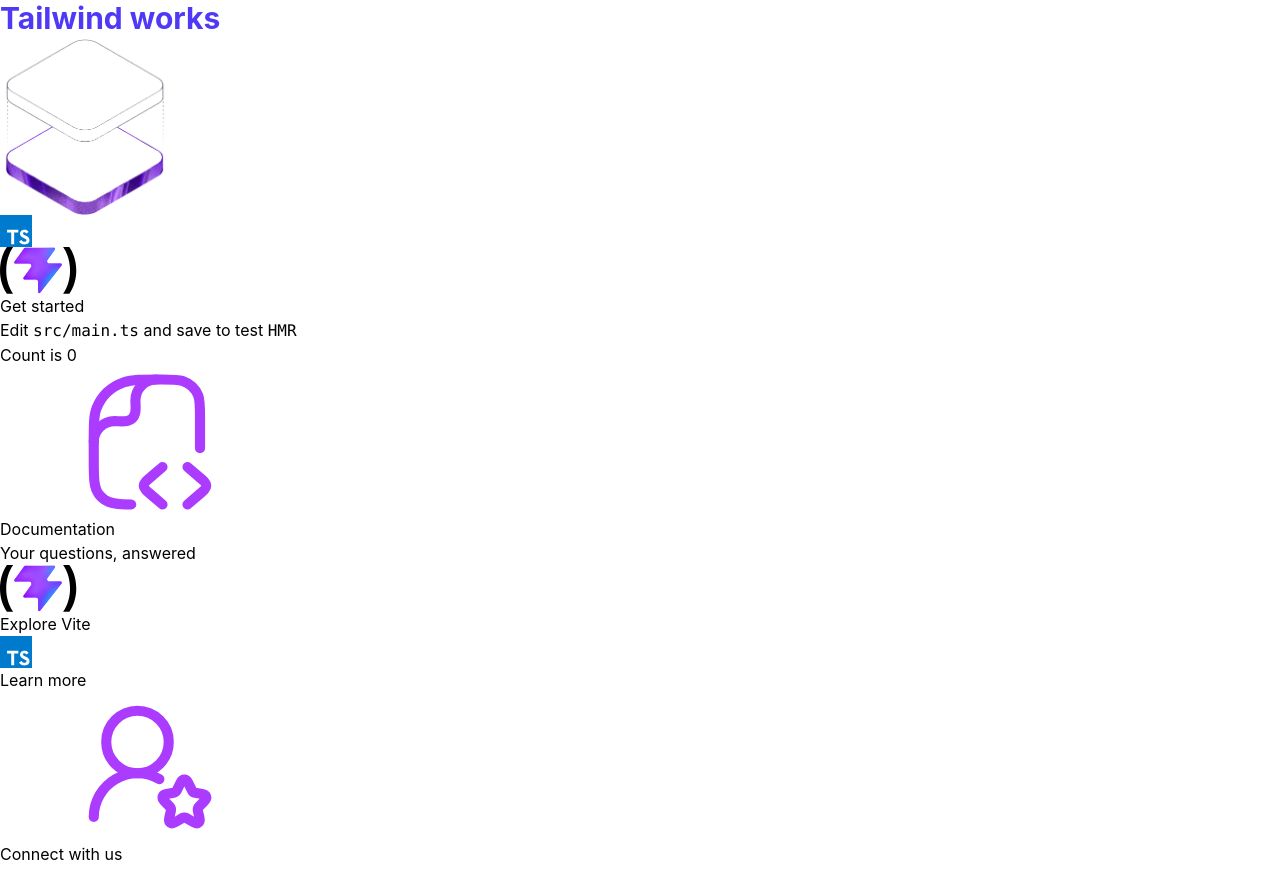
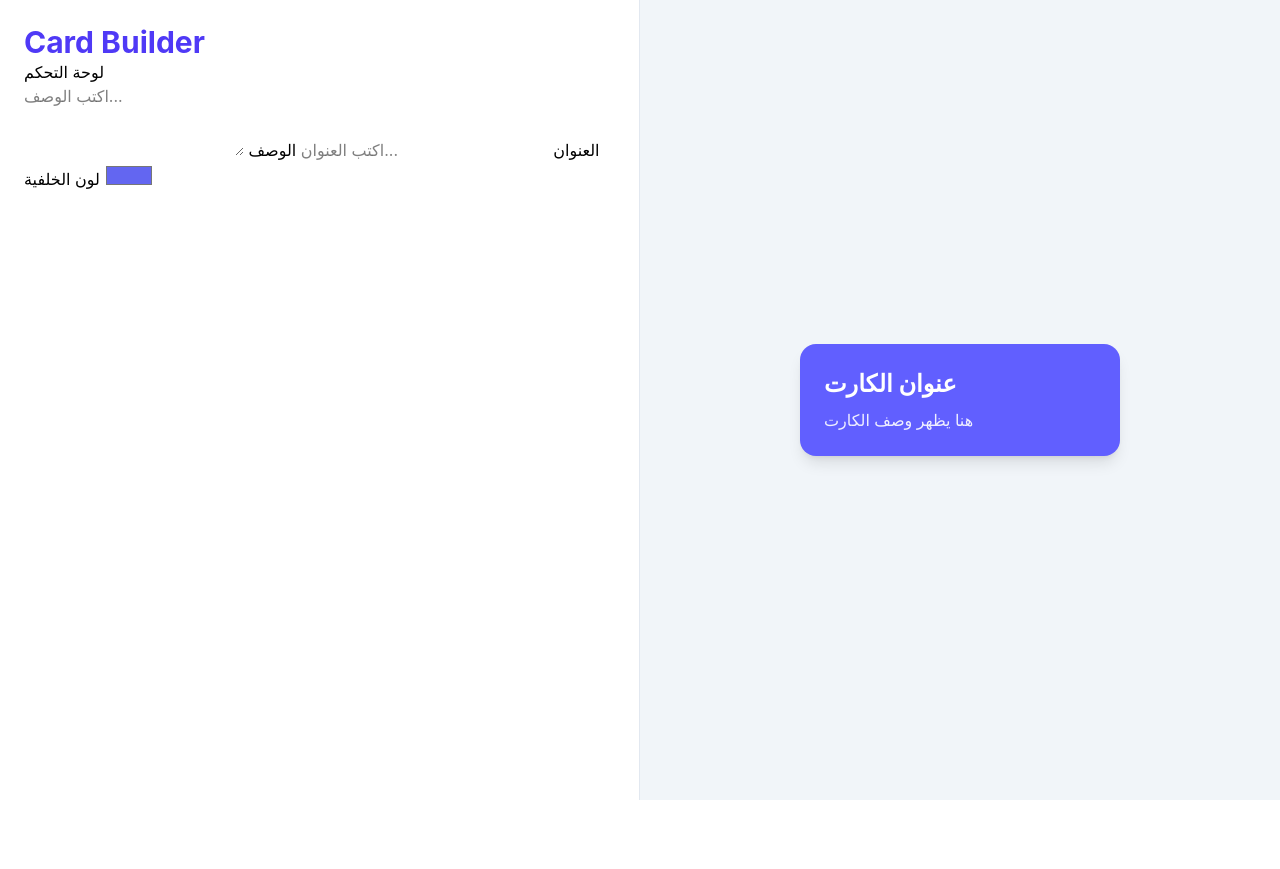
Before and after one commit to Hussein7Zidan/card-builder, a website built with Vite: page index.html in a window 1280 px wide. Shown: the top 869 px of the page. After the commit the page ends 800 px from the top, so only its background shows below. Built offline with nearby package versions, Linux system fonts and the light colour scheme.

Commit message:
Port card editor to TypeScript

```diff
--- a/index.html
+++ b/index.html
@@ -9,8 +9,27 @@
 </head>
 
 <body>
-  <h1 class="text-3xl font-bold text-indigo-600"> Tailwind works</h1>
-  <div id="app"></div>
+  <div class="flex h-screen">
+
+      <aside class="w-1/2 p-6 overflow-y-auto bg-white border-r border-slate-200">
+        <h1 class="text-3xl font-bold text-indigo-600  transition hover:shadow-xl hover:-translate-y-1">Card Builder</h1>
+        <h2>لوحة التحكم</h2>
+        <label for="title-input">العنوان</label>
+        <input class="focus:outline-none focus:ring-2 focus:ring-indigo-500 focus:border-indigo-500" type="text" id="title-input" placeholder="اكتب العنوان..." />
+        <label for="desc-input">الوصف</label>
+        <textarea class="focus:outline-none focus:ring-2 focus:ring-indigo-500 focus:border-indigo-500" id="desc-input" rows="3" placeholder="اكتب الوصف..."></textarea>
+        <label for="bg-color">لون الخلفية</label>
+        <input class="focus:outline-none focus:ring-2 focus:ring-indigo-500 focus:border-indigo-500" type="color" id="bg-color" value="#6366f1" />
+      </aside>
+
+      <main class="w-1/2 flex items-center justify-center bg-slate-100">
+        <div class="card bg-indigo-500 text-white p-6 rounded-2xl shadow-lg w-80" id="card">
+          <h2 class="text-2xl font-bold mb-2" id="card-title">عنوان الكارت</h2>
+          <p class="opacity-90" id="card-desc">هنا يظهر وصف الكارت</p>
+        </div>
+      </main>
+
+    </div>
   <script type="module" src="/src/main.ts"></script>
 </body>
 
--- a/src/main.ts
+++ b/src/main.ts
@@ -1,60 +1,17 @@
-import './style.css'
-import heroImg from './assets/hero.png'
-import typescriptLogo from './assets/typescript.svg'
-import viteLogo from './assets/vite.svg'
-import { setupCounter } from './counter.ts'
+import "./style.css";
+const titleInput = document.getElementById ("title-input") as HTMLInputElement;
+const cardTitle = document.getElementById ("card-title") as HTMLElement;
+const descInput = document.getElementById("desc-input") as HTMLTextAreaElement;
+const colorInput = document.getElementById("bg-color") as HTMLInputElement;
+const card = document.getElementById("card") as HTMLElement;
+const cardDesc = document.getElementById("card-desc") as HTMLElement;
 
-document.querySelector<HTMLDivElement>('#app')!.innerHTML = `
-<section id="center">
-  <div class="hero">
-    <img src="${heroImg}" class="base" width="170" height="179">
-    <img src="${typescriptLogo}" class="framework" alt="TypeScript logo"/>
-    <img src="${viteLogo}" class="vite" alt="Vite logo" />
-  </div>
-  <div>
-    <h1>Get started</h1>
-    <p>Edit <code>src/main.ts</code> and save to test <code>HMR</code></p>
-  </div>
-  <button id="counter" type="button" class="counter"></button>
-</section>
 
-<div class="ticks"></div>
-
-<section id="next-steps">
-  <div id="docs">
-    <svg class="icon" role="presentation" aria-hidden="true"><use href="/icons.svg#documentation-icon"></use></svg>
-    <h2>Documentation</h2>
-    <p>Your questions, answered</p>
-    <ul>
-      <li>
-        <a href="https://vite.dev/" target="_blank">
-          <img class="logo" src="${viteLogo}" alt="" />
-          Explore Vite
-        </a>
-      </li>
-      <li>
-        <a href="https://www.typescriptlang.org" target="_blank">
-          <img class="button-icon" src="${typescriptLogo}" alt="">
-          Learn more
-        </a>
-      </li>
-    </ul>
-  </div>
-  <div id="social">
-    <svg class="icon" role="presentation" aria-hidden="true"><use href="/icons.svg#social-icon"></use></svg>
-    <h2>Connect with us</h2>
-    <p>Join the Vite community</p>
-    <ul>
-      <li><a href="https://github.com/vitejs/vite" target="_blank"><svg class="button-icon" role="presentation" aria-hidden="true"><use href="/icons.svg#github-icon"></use></svg>GitHub</a></li>
-      <li><a href="https://chat.vite.dev/" target="_blank"><svg class="button-icon" role="presentation" aria-hidden="true"><use href="/icons.svg#discord-icon"></use></svg>Discord</a></li>
-      <li><a href="https://x.com/vite_js" target="_blank"><svg class="button-icon" role="presentation" aria-hidden="true"><use href="/icons.svg#x-icon"></use></svg>X.com</a></li>
-      <li><a href="https://bsky.app/profile/vite.dev" target="_blank"><svg class="button-icon" role="presentation" aria-hidden="true"><use href="/icons.svg#bluesky-icon"></use></svg>Bluesky</a></li>
-    </ul>
-  </div>
-</section>
-
-<div class="ticks"></div>
-<section id="spacer"></section>
-`
-
-setupCounter(document.querySelector<HTMLButtonElement>('#counter')!)
+titleInput.addEventListener ("input", function () {
+cardTitle.textContent = titleInput.value;});
+descInput.addEventListener("input",()=> {
+    cardDesc.textContent = descInput.value;
+});
+colorInput.addEventListener("input", () => {
+  card.style.backgroundColor = colorInput.value;
+});
```
